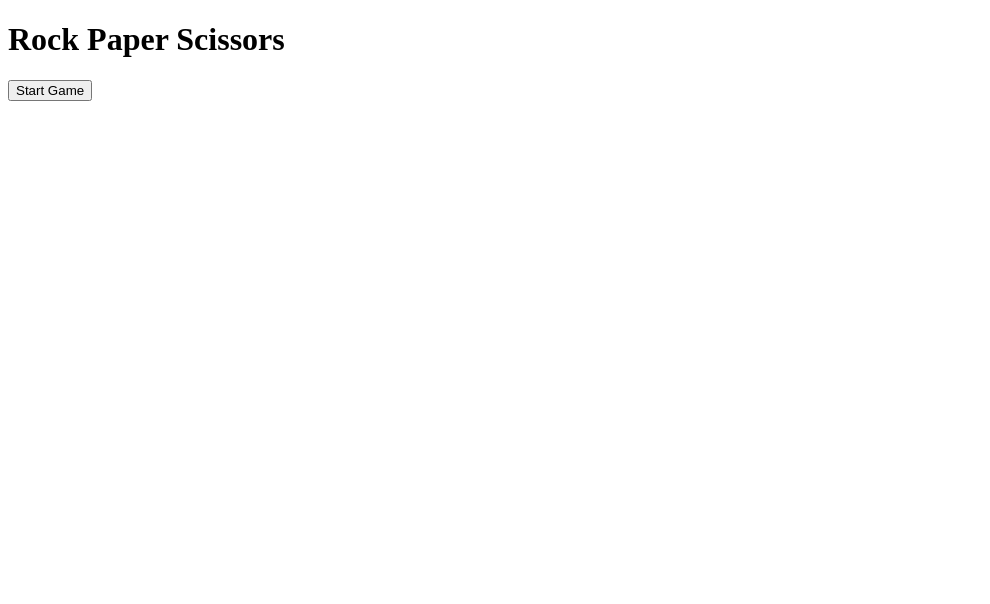
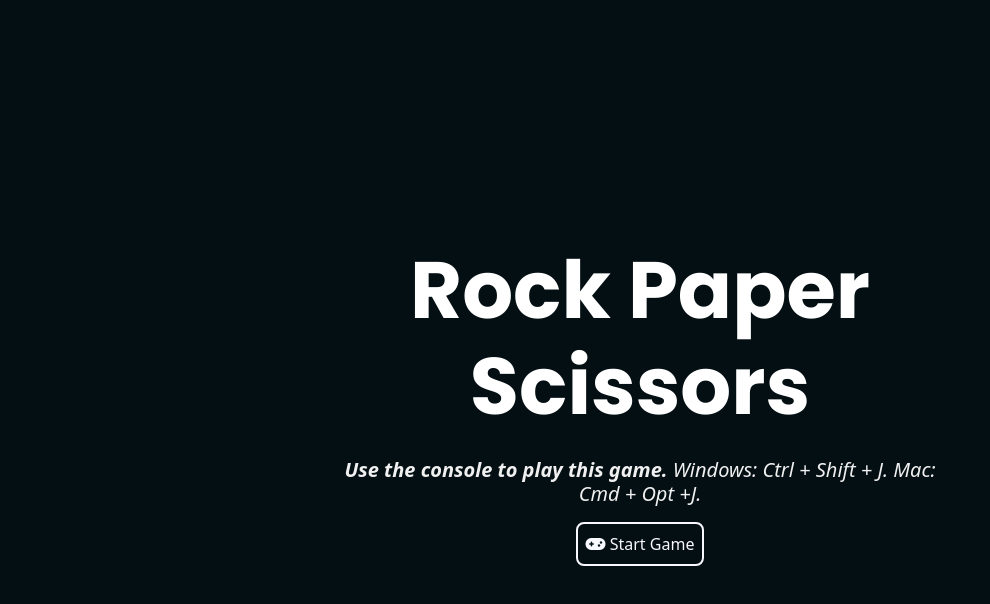
Before and after one commit to heyitswalt/rock-paper-scissors, a plain HTML site: page index.html in a window 1280 px wide. Shown: the whole page, without its empty margins (0-990 px from the left). Drawn offline with nearby package versions, Linux system fonts and the light colour scheme.

Commit message:
Added some CSS

```diff
--- a/index.html
+++ b/index.html
@@ -4,12 +4,26 @@
     <meta charset="UTF-8">
     <meta name="viewport" content="width=device-width, initial-scale=1.0">
     <title>Rock Paper Scissors</title>
+    <link rel="stylesheet" href="https://use.fontawesome.com/releases/v5.8.1/css/all.css" integrity="sha384-50oBUHEmvpQ+1lW4y57PTFmhCaXp0ML5d60M1M7uH2+nqUivzIebhndOJK28anvf" crossorigin="anonymous">
+    <link href="https://cdn.jsdelivr.net/npm/bootstrap@5.3.2/dist/css/bootstrap.min.css" rel="stylesheet" integrity="sha384-T3c6CoIi6uLrA9TneNEoa7RxnatzjcDSCmG1MXxSR1GAsXEV/Dwwykc2MPK8M2HN" crossorigin="anonymous">
+    <link rel="preconnect" href="https://fonts.googleapis.com">
+    <link rel="preconnect" href="https://fonts.gstatic.com" crossorigin>
+    <link href="https://fonts.googleapis.com/css2?family=Poppins:wght@700&display=swap" rel="stylesheet">
+    <link rel="stylesheet" href="style.css">
 </head>
 <body>
-    <div class="flex-container">
-        <h1>Rock Paper Scissors</h1>
-        <button onclick="game()">Start Game</button>
+
+    <div class="center flex-container text-center">
+        <h1 class="display-1 p-2 g-col-6">Rock Paper Scissors</h1>
+        <p class="desc h5 p-2 g-col-6"><strong>Use the console to play this game.</strong> Windows: Ctrl + Shift + J. Mac: Cmd + Opt +J.</p>
+        <button type="button" class="btn btn-lg p-2 g-col-6" onclick="game()"><i class="fa-solid fa-gamepad"></i> Start Game</button>
     </div>
+
 </body>
 <script src="rock-paper-scissors.js"></script>
+<script src="https://cdn.jsdelivr.net/npm/@popperjs/core@2.11.8/dist/umd/popper.min.js" integrity="sha384-I7E8VVD/ismYTF4hNIPjVp/Zjvgyol6VFvRkX/vR+Vc4jQkC+hVqc2pM8ODewa9r" crossorigin="anonymous"></script>
+<script src="https://cdn.jsdelivr.net/npm/bootstrap@5.3.2/dist/js/bootstrap.min.js" integrity="sha384-BBtl+eGJRgqQAUMxJ7pMwbEyER4l1g+O15P+16Ep7Q9Q+zqX6gSbd85u4mG4QzX+" crossorigin="anonymous"></script>
+<script src="https://cdn.jsdelivr.net/npm/bootstrap@5.3.2/dist/js/bootstrap.bundle.min.js" integrity="sha384-C6RzsynM9kWDrMNeT87bh95OGNyZPhcTNXj1NW7RuBCsyN/o0jlpcV8Qyq46cDfL" crossorigin="anonymous"></script>
+<script src="https://kit.fontawesome.com/789a3cf5a9.js" crossorigin="anonymous"></script>
+
 </html>
--- /dev/null
+++ b/style.css
@@ -0,0 +1,49 @@
+
+
+body {
+    display: flex;
+    align-items: center;
+    justify-content: center;
+    height: 100vh;
+    background-color: #040f13;
+  }
+
+  h1 {
+    font-family: 'Poppins', sans-serif;
+    font-weight: 400px;
+    color: #ffffff;
+  }
+
+ .desc {
+    font-style: italic;
+    color: #f0f0f0;
+  }
+
+
+
+
+.center {
+    position: absolute;
+    top: 50%;
+    left: 50%;
+    transform: translate(-50%, -50%);
+    padding: 10px;
+  }
+
+  .btn {
+    padding-top: 29px;
+    background: none;
+    color: ghostwhite;
+    border: 2px solid;
+    padding: 5em 2em;
+    font-size: 1em;
+    transition: color 0.25s, border-color 0.25s, box-shadow 0.25s,transform 0.25s;
+  }
+
+  .btn:hover {
+    border-color: white;
+    color: white;
+    box-shadow: 0 0.5em 0.5em -0.4em white;
+    transform: translateY(0.60em);
+    cursor: pointer;
+  }
```
